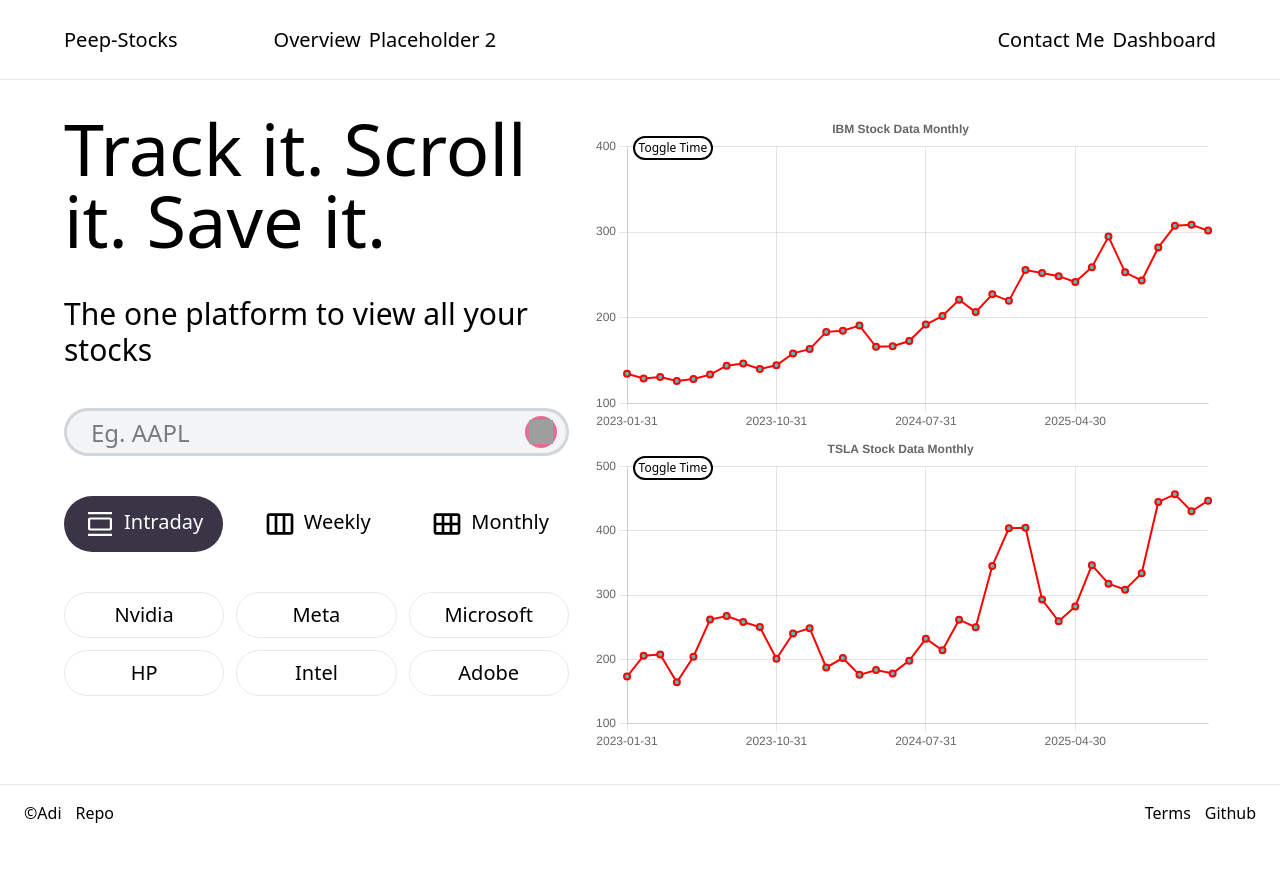
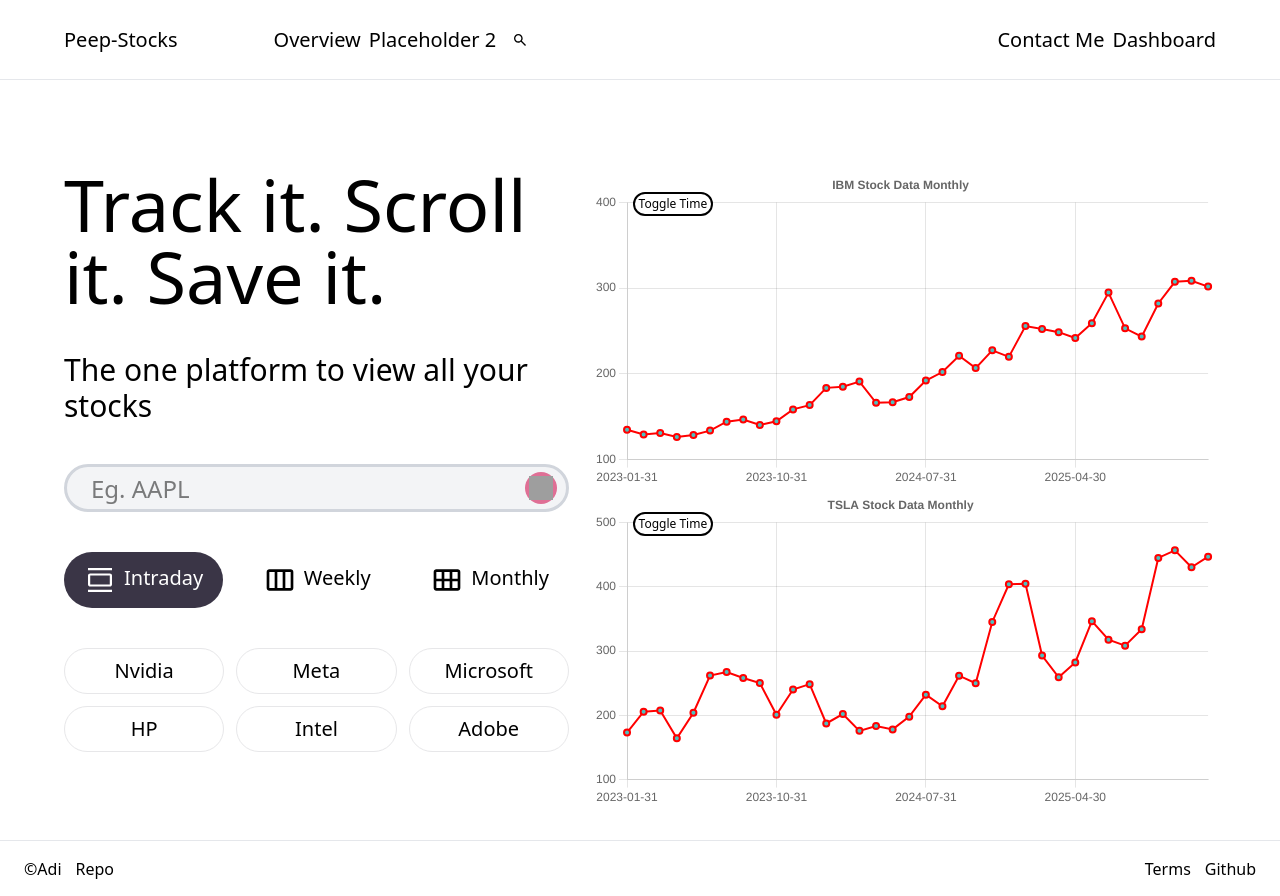
Before and after one commit to ranjanaditya452/Peep_Stocks, a React (Vite) app in the folder client/: page / in a window 1280 px wide. Before the commit the page ends 840 px from the top, so only its background shows below. Built offline with nearby package versions, Linux system fonts and the light colour scheme; grey boxes are pictures that could not be loaded.

Commit message:
Added searchbar to navbar, adding a toggle button for display and hide it on smaller screens

```diff
--- a/client/src/components/layout/Navbar.jsx
+++ b/client/src/components/layout/Navbar.jsx
@@ -1,29 +1,35 @@
 import React from 'react'
-import { Link,useLocation } from 'react-router-dom'
+import { Link, useLocation } from 'react-router-dom'
 import SearchBar from '../microcomponents/SearchBar'
+
 
 
 const Navbar = () => {
 
   const location = useLocation();
 
-  const isHome = location.pathname==="/";
+  const isHome = location.pathname === "/";
   return (
-   <div className='sticky top-0 z-9999 bg-white
-                   flex items-center justify-between
+    <div className='sticky top-0 z-9999 bg-white'>
+      <div className='flex items-center justify-between
                      px-4 py-3 pl-[7vw] h-16
                      w-full
                      md:px-16 md:h-20 md:text-xl
                      border-b border-gray-200'>
         <Link to="/">Peep-Stocks</Link>
-     <div className='px-4 ml-20 hidden md:flex justify-between gap-2'>
+        <div className='px-4 ml-20 hidden lg:flex justify-between gap-2'>
           <Link to="/overview">Overview</Link>
           <div>Placeholder&nbsp;2</div>
         </div>
-     {!isHome && <SearchBar/>}
+        <div className='w-4 h-4'><img src="/search.svg" alt="" /></div>
         <div className='flex ml-auto gap-2'>
           <div className=''>Contact Me</div>
           <div>Dashboard</div>
+        </div>
+      </div>
+
+      <div className='h-14 bg-white px-4 py-2'>
+        {!isHome && <SearchBar />}
       </div>
     </div>
   )
```
Also changed, not shown: client/public/search.svg (added). Lines whose indentation alone changed are shown as unchanged.
